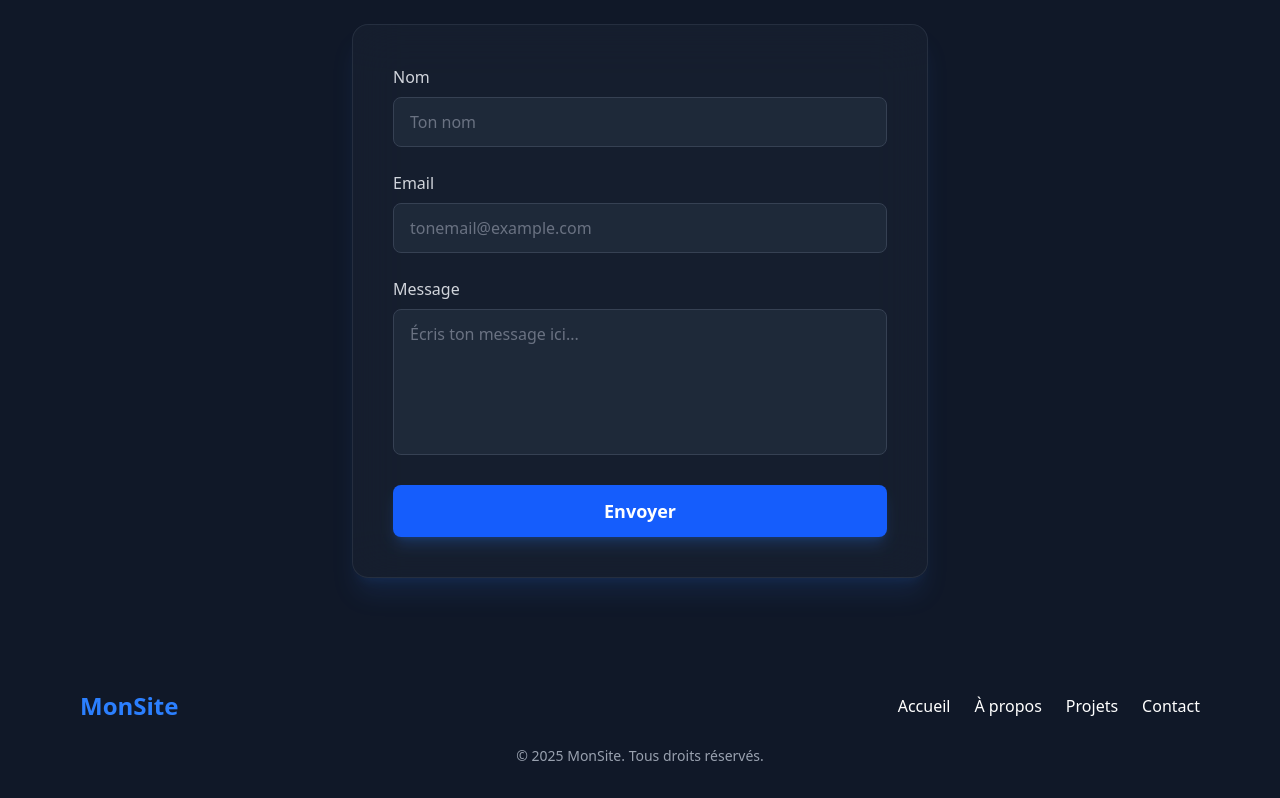
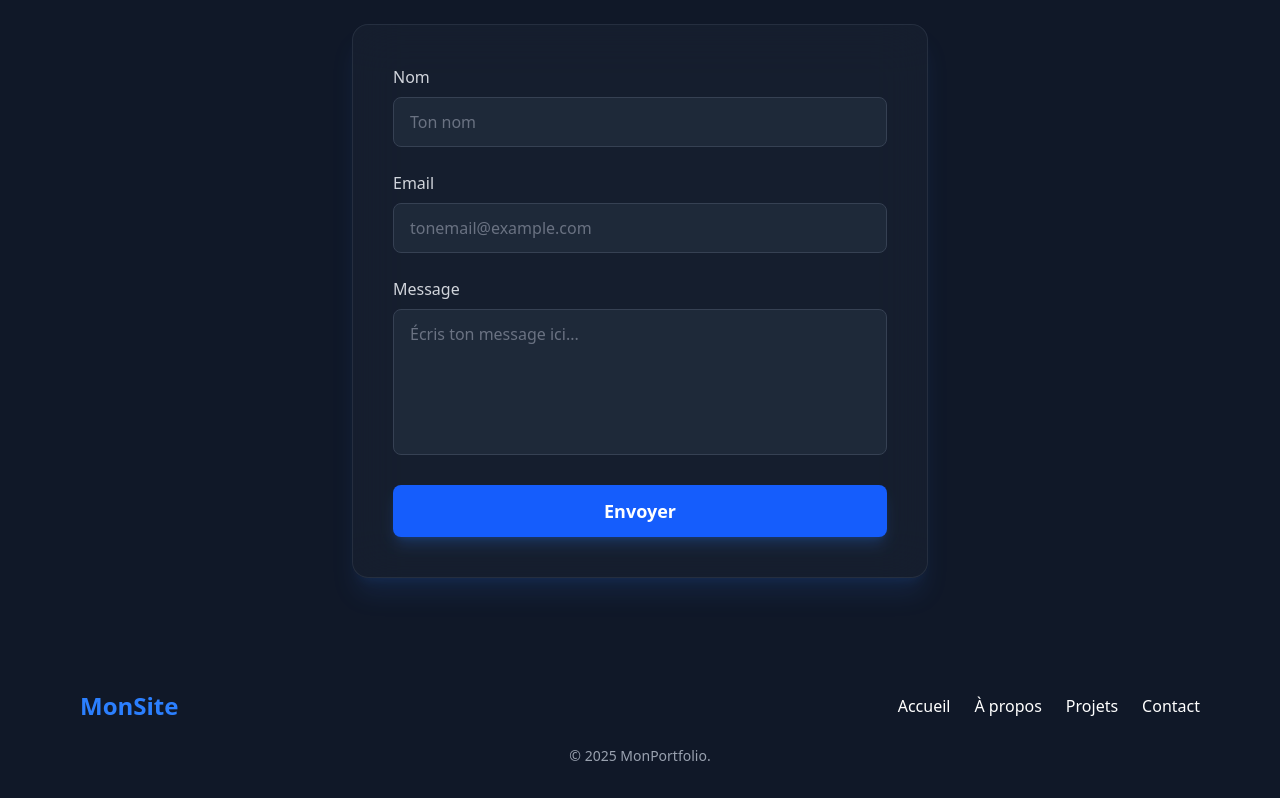
Before and after one commit to Fotsoaudrey/portfolio, a React (Vite) app: page / in a window 1280 px wide. Shown: the part 3368-4166 px from the top of the page. Built offline with nearby package versions, Linux system fonts and the light colour scheme.

Commit message:
Update App.tsx

```diff
--- a/src/App.tsx
+++ b/src/App.tsx
@@ -36,7 +36,7 @@ function App() {
   </div>
 
   <div className="text-center mt-6 text-gray-400 text-sm">
-    &copy; {new Date().getFullYear()} MonSite. Tous droits réservés.
+    &copy; {new Date().getFullYear()} MonPortfolio.
   </div>
 </footer>
 
```
